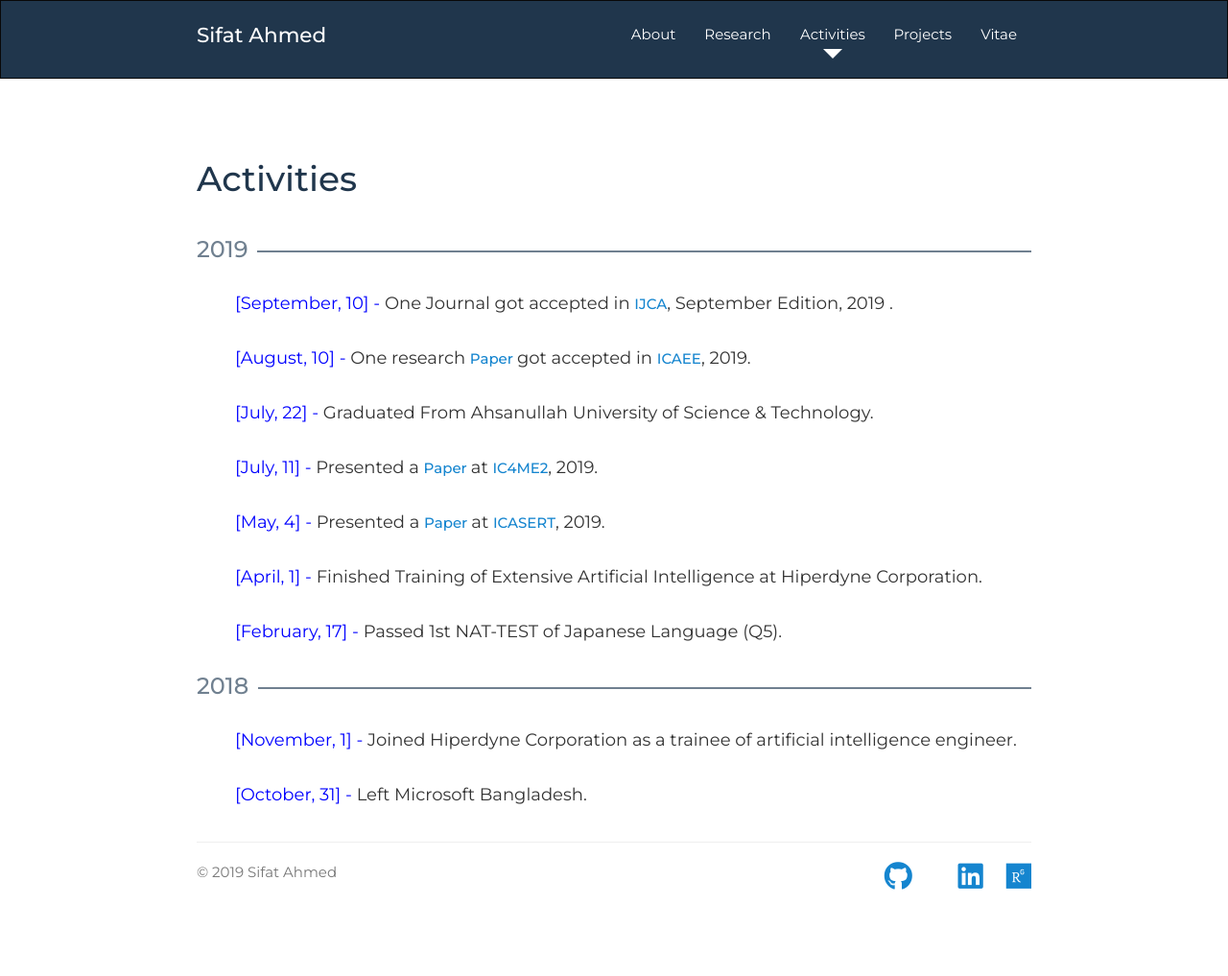
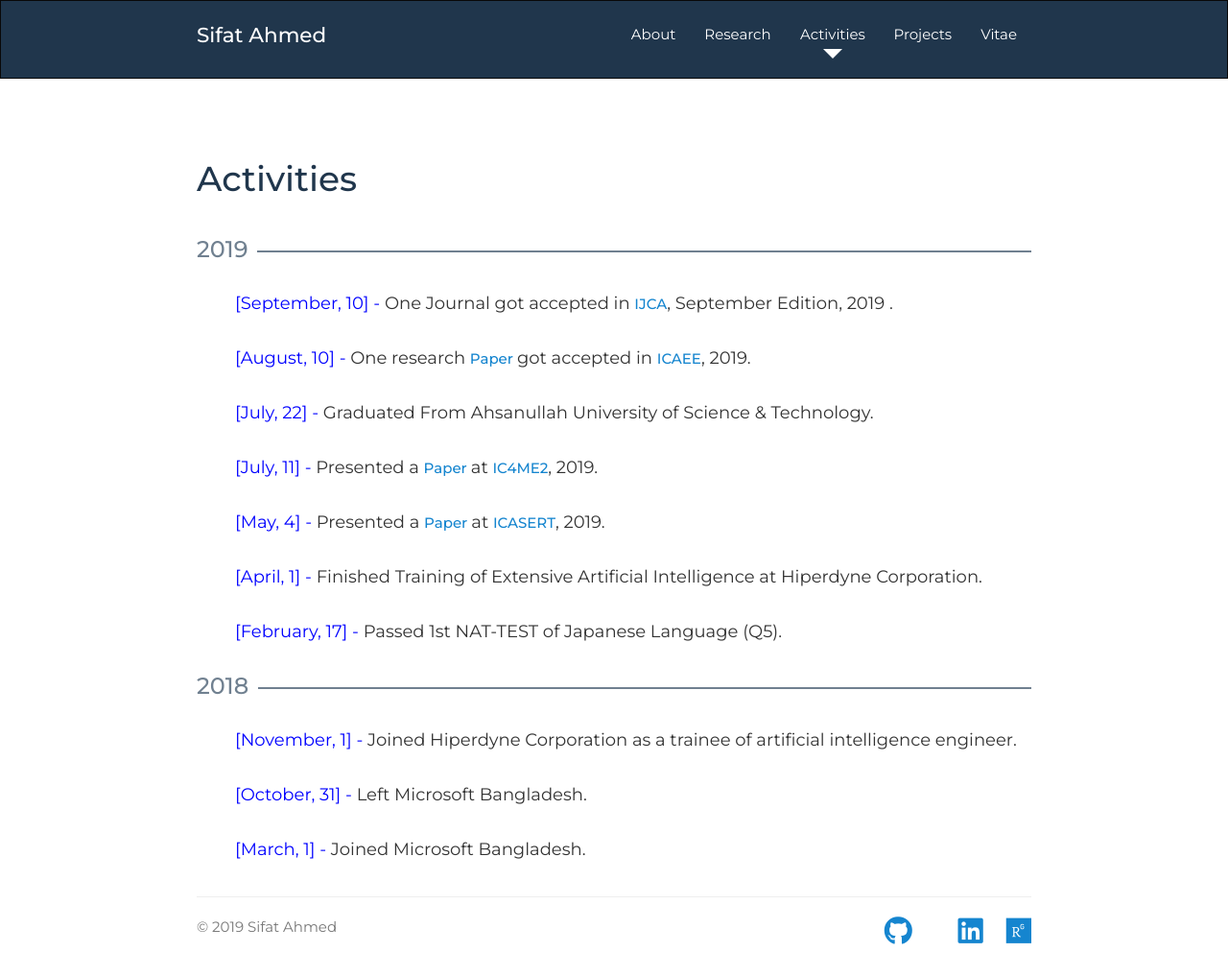
Before and after one commit to Sifat-Ahmed/sifat-ahmed.github.io, a plain HTML site: page activities.html in a window 1280 px wide. Shown: the whole page at 96% size. Before the commit the page ends 960 px from the top, so only its background shows below. Drawn offline with nearby package versions, Linux system fonts and the light colour scheme; some icons are missing.

```diff
--- a/activities.html
+++ b/activities.html
@@ -106,6 +106,9 @@
 
         	<ul>
         		<p class="push-down-3 gray" style="font-size: 18px;"><span style="color:blue">[October, 31] - </span> Left Microsoft Bangladesh.</p>
+        	</ul>
+        	<ul>
+        		<p class="push-down-3 gray" style="font-size: 18px;"><span style="color:blue">[March, 1] - </span> Joined Microsoft Bangladesh.</p>
         	</ul>
 
         </div>
```
Also changed, not shown: projects.html (+3 -1 lines), img/twitter.png (added).
